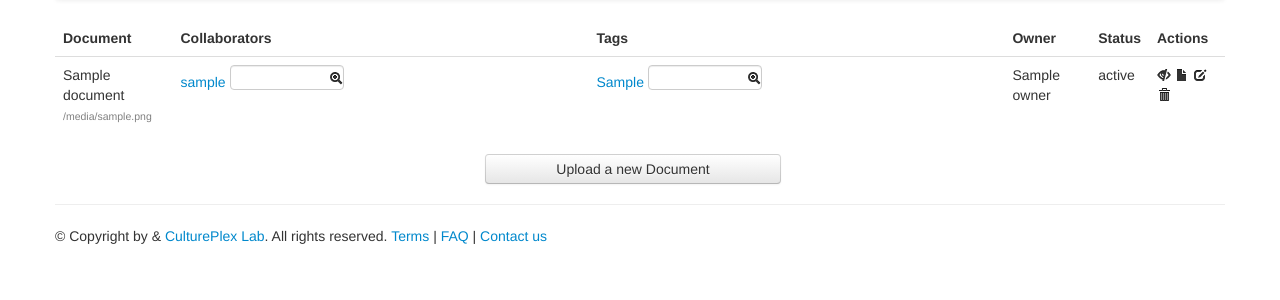
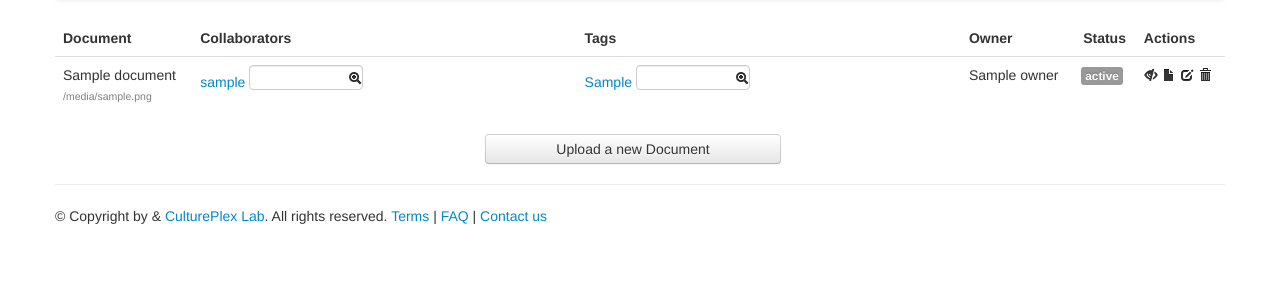
Before and after one commit to CulturePlex/festos, a Django app: template documents/templates/list_documents.html in a window 1280 px wide. Shown: the part 42-342 px from the top of the page. Run offline with Django 3.2, Linux system fonts and the light colour scheme; the template is opened without the code that fills it: most values are stand-ins (such as "Sample title", 1, 10 or a date in 2020); parts of the project's set-up code (start-up, migrations or seed data) failed here and were passed over; some libraries are stand-ins or nearby versions.

Commit message:
Formating status

```diff
--- a/documents/templates/list_documents.html
+++ b/documents/templates/list_documents.html
@@ -104,33 +104,14 @@ $(document).ready(function(){
     var timer = window.setInterval(getStatus, 30000);
 
     function getStatus() {
-      var waiting_docs = $('.document-status[data-document-status="waiting"]');
-      var running_docs = $('.document-status[data-document-status="running"]');
-      var wait_doc_ids = $.map(waiting_docs, function(d) {
-        return $(d).attr('data-document-id')
+      window.clearInterval(timer);
+
+      docs = $(".document-status");
+      var doc_ids = $.map(docs, function(d) {
+        return $(d).attr('data-document-id');
       });
-      var run_doc_ids = $.map(running_docs, function(d) {
-        return $(d).attr('data-document-id')
-      });
-      var doc_ids = wait_doc_ids.concat(run_doc_ids);
       if(doc_ids.length > 0)
         progress(doc_ids);
-      else
-        window.clearInterval(timer);
-
-      <!--Disable actions-->
-      var waiting_docs = $('.document-status[data-document-status="waiting"]');
-      var running_docs = $('.document-status[data-document-status="running"]');
-      var failed_docs = $('.document-status[data-document-status="failed"]');
-      var disabled_docs = $.merge(waiting_docs, $.merge(running_docs, failed_docs));
-      var actions = disabled_docs.parent().children().filter(":last-child").children().children();
-      actions = actions.filter(":not(.icon-ban-circle)");
-      actions.addClass("icon-white");
-      var cancel = actions.filter(".icon-trash");
-      cancel.removeClass("icon-white");
-      cancel.removeClass("icon-trash");
-      cancel.addClass("icon-ban-circle");
-      cancel.attr("title", "Cancel");
     }
 
     function progress(doc_ids) {
@@ -140,22 +121,76 @@ $(document).ready(function(){
         data: {'ids': doc_ids},
         dataType: 'json',
         success: function (payload) {
+          var counter_in_progress_docs = 0;
           for(var i=0; i<doc_ids.length; i++){
             var doc_id = doc_ids[i];
             var dict = payload[doc_id];
-            var processing_doc = $('.document-status[data-document-id="'+doc_id+'"]');
-            processing_doc.text(dict['progress']);
-            processing_doc.attr('data-document-status', dict['status'])
+
+            var doc = $('.document-status[data-document-id="'+doc_id+'"]');
+            doc.attr('data-document-status', dict['status']);
+            var span_content = doc.children();
+            span_content.text(dict['progress']);
+            span_content.removeClass();
+            span_content.addClass("label");
+
+            span_content.attr("align", "center");
+            if(dict["progress"] == "failed")
+              span_content.addClass("label-important");
+            else if(dict["progress"] == "ready"){
+              span_content.addClass("label-success");
+              }
+            else if(dict["progress"] == "waiting") {
+<!--              span_content.addClass("label-default");-->
+<!--              span_content.addClass("demo");-->
+              doc.html('<div align="center"><img src="../static/img/waiting.gif"></div>');
+              counter_in_progress_docs++;
+            }
+            else if(dict["progress"] == "starting") {
+              doc.html('<div class="progress progress-striped active"> <div class="bar bar-success" role="progressbar" aria-valuenow="" aria-valuemin="0" aria-valuemax="100" style="width: 100%"> <span class="sr-only demo" style="font-weight:bold;">starting</span> </div></div>');
+              counter_in_progress_docs++;
+            }
+            else { <!-- "processing" -->
+              var np = dict.num_pages;
+              var tp = dict.total_pages;
+              var per = parseInt(np*100/tp);
+              doc.html('<div class="progress"> <div class="bar bar-success" role="progressbar" aria-valuenow="" aria-valuemin="'+np+'" aria-valuemax="'+tp+'" style="width: '+per+'%"> <span class="sr-only" style="font-weight:bold;">'+dict["progress"]+'</span> </div></div>');
+              counter_in_progress_docs++;
+            }
           }
+          if(counter_in_progress_docs > 0)
+            timer = window.setInterval(getStatus, 30000);
+          else
+            window.clearInterval(timer);
+
+
+          <!--Disable actions-->
+          var waiting_docs = $('.document-status[data-document-status="waiting"]');
+          var running_docs = $('.document-status[data-document-status="running"]');
+          var failed_docs = $('.document-status[data-document-status="failed"]');
+          var disabled_docs = $.merge(waiting_docs, $.merge(running_docs, failed_docs));
+
+          var actions = disabled_docs.parent().children().filter(":last-child").children();
+          var actionsHidable = actions.filter(".action-hidable");
+          actionsHidable.hide();
+
+          var icons = actions.children();
+          var cancel = icons.filter(".icon-trash");
+          cancel.removeClass("icon-trash");
+          cancel.addClass("icon-ban-circle");
+          cancel.attr("title", "Cancel");
         },
         error: function (payload) {
         },
         complete: function (payload) {
           <!--Enable actions-->
-          var ready_docs = $('.document-status[data-document-status="ready"]');
-          var actions2 = ready_docs.parent().children().filter(":last-child").children().children();
-          actions2.removeClass("icon-white");
-          var remove = actions2.filter(".icon-ban-circle");
+          var enabled_docs = $('.document-status[data-document-status="ready"]');
+
+          var actions = enabled_docs.parent().children().filter(":last-child").children();
+          actionsHidable = actions.filter(".action-hidable");
+          actionsHidable.show();
+
+          var icons = actions.children();
+          var remove = icons.filter(".icon-ban-circle");
           remove.removeClass("icon-ban-circle");
           remove.addClass("icon-trash");
           remove.attr("title", "Remove");
@@ -179,15 +214,15 @@ $(document).ready(function(){
       <th>{% trans "Collaborators" %}</th>
       <th>{% trans "Tags" %}</th>
       <th>{% trans "Owner" %}</th>
-      <th>{% trans "Status" %}</th>
+      <th><div align="center">{% trans "Status" %}</div></th>
       <th>{% trans "Actions" %}</th>
     </tr>
   </thead>
   <tbody>
   {% for document in documents %}
     <tr class="document-row" data-id="{{ document.id }}">
-      <td>{{ document.title }} <br/> <span style="color:gray; font-size:75%">{{ document.docfile_basename }}</span></td>
-      <td>
+      <td class="document-title"><span>{{ document.title }}</span> <br/> <span style="color:gray; font-size:75%">{{ document.docfile_basename }}</span></td>
+      <td class="document-collaborators">
           <div id="sharers_cell">
             <span id="sharers" >
             {% for sharer in document.get_users_with_perms %}
@@ -198,7 +233,7 @@ $(document).ready(function(){
             <input id="id_users" type="text" class="picker ui-autocomplete-input" name="user" autocomplete="off" role="textbox" aria-autocomplete="list" aria-haspopup="true" data-url="{% url 'autocomplete_users' document.pk %}" >
           </div>
       </td>
-      <td>
+      <td class="document-tags">
           <div id="taggit_tags_cell">
             <span id="taggit_tags" >
             {% for taggit_tag in document.taggit_tags.names %}
@@ -209,11 +244,11 @@ $(document).ready(function(){
             <input id="id_taggit_tags" type="text" class="picker2 ui-autocomplete-input" name="taggit_tag" autocomplete="off" role="textbox" aria-autocomplete="list" aria-haspopup="true" data-url="{% url 'autocomplete_taggit_tags' %}" >
           </div>
       </td>
-      <td>{{ document.owner }}</td>
-      <td class="document-status" data-document-id="{{ document.id }}" data-document-status="{{ document.status }}">{{ document.status }}</td>
+      <td class="document-owner">{{ document.owner }}</td>
+      <td class="document-status" data-document-id="{{ document.id }}" data-document-status="{{ document.status }}"><div class="label" align="center">{{ document.status }}</div></td>
       <td class="document-actions">
-        <a href="{% url 'change_privacy_document' document.pk %}">{% if document.public %}<i class="icon-eye-open" title="Click to make it private"></i>{% else %}<i class="icon-eye-close" title="Click to make it public"></i>{% endif %}</a>
-        <a title="View" href="{{ document.get_absolute_url }}"><i class="icon-file"></i></a>
+        <a href="{% url 'change_privacy_document' document.pk %}" class="action-hidable">{% if document.public %}<i class="icon-eye-open" title="Click to make it private"></i>{% else %}<i class="icon-eye-close" title="Click to make it public"></i>{% endif %}</a>
+        <a title="View" href="{{ document.get_absolute_url }}" class="action-hidable"><i class="icon-file"></i></a>
         <a title="Edit" href="{% url 'edit_document' document.pk %}"><i class="icon-edit"></i></a>
         <a title="Remove" href="{% url 'remove_document' document.pk %}"><i class="icon-trash"></i>
         </a>
--- a/festos/static/css/festos.css
+++ b/festos/static/css/festos.css
@@ -17,7 +17,7 @@ width: 500px;
 }
 
 #sharers_cell, #taggit_tags_cell {
-  width: 400px;
+  width: 345px;
 }
 .sharer, .taggit_tag {
   display: block;
@@ -162,8 +162,64 @@ fieldset.zotero-formset {
 border:2px solid gray !important;
 }
 
-.document-actions a i.icon-white {
-pointer-events: none;
-cursor: default;
-background-color: #ddd;
+/*.document-actions a i.icon-white {*/
+/*pointer-events: none;*/
+/*cursor: default;*/
+/*background-color: #ddd;*/
+/*}*/
+
+td.document-title {
+max-width:150px;
+overflow: hidden;
+text-overflow: ellipsis;
+white-space: nowrap
 }
+
+.progress {
+width:80px;
+}
+
+span.demo {
+}
+span.demo:after {
+  overflow: hidden;
+  display: inline-block;
+  vertical-align: bottom;
+  -moz-animation: ellipsis 3s infinite;
+  -webkit-animation:  ellipsis 3s infinite;
+  -o-animation:  ellipsis 3s infinite;
+  animation:  ellipsis 3s infinite;
+  content: "\2026"; /* ascii code for ellipsis */
+}
+@keyframes ellipsis {
+  from {
+    width: 0px;
+  }
+  to {
+    width: 12px;
+  }
+}
+@-moz-keyframes ellipsis {
+  from {
+    width: 0px;
+  }
+  to {
+    width: 12px;
+  }
+}
+@-webkit-keyframes ellipsis {
+  from {
+    width: 0px;
+  }
+  to {
+    width: 12px;
+  }
+}
+@-o-keyframes ellipsis {
+  from {
+    width: 0px;
+  }
+  to {
+    width: 12px;
+  }
+}
```
Also changed, not shown: documents/static/img/waiting.gif (added).
